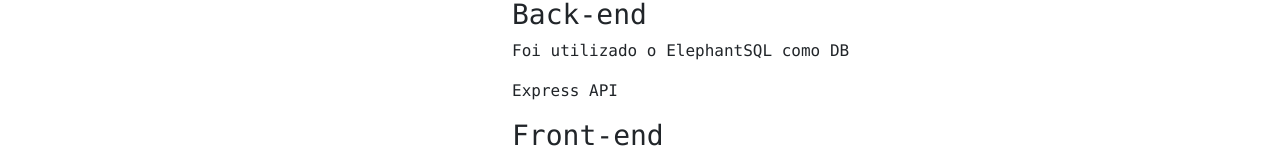
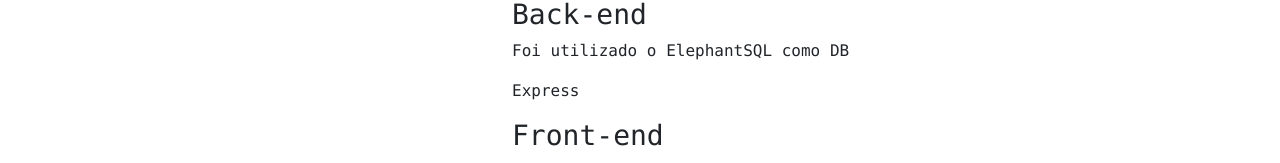
Before and after one commit to mariapaulamoreira1/ecocine-frontend, a React (Create React App) app: page /sobre in a window 1280 px wide. Shown: the part 286-449 px from the top of the page. Built offline with nearby package versions, Linux system fonts and the light colour scheme.

Commit message:
Update Sobre.js

```diff
--- a/src/Sobre.js
+++ b/src/Sobre.js
@@ -8,7 +8,7 @@
       <p>Trabalho 2 de Desenvolvimento de Sistemas WEB</p>
       <h3>Back-end</h3>
       <p>Foi utilizado o ElephantSQL como DB</p>
-      <p>Express API </p>
+      <p>Express </p>
 
       <h3>Front-end</h3>
       <p>Framework React js</p>
```
